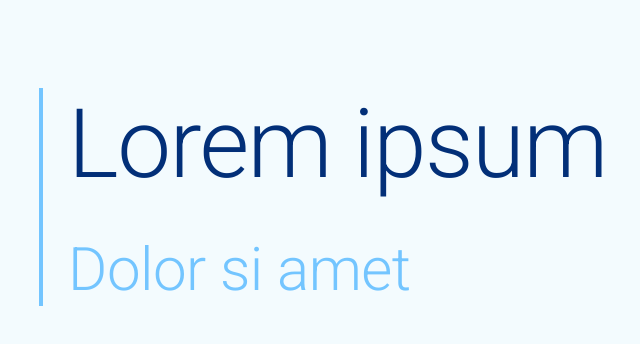
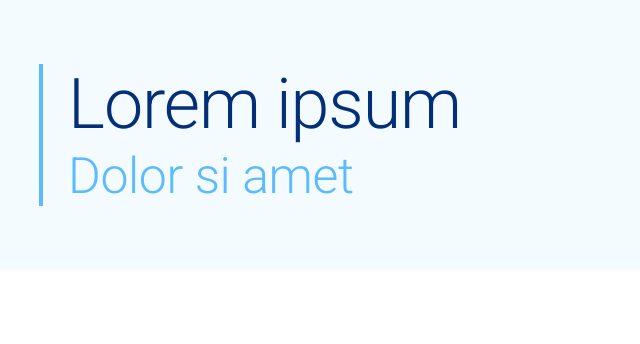
Before and after one commit to Kwiddy/Internship-React-Page, a React (Create React App) app: page / in a window 1280 px wide. Shown: the top 344 px of the page, without its empty margins (222-862 px from the left). Built offline with nearby package versions, Linux system fonts and the light colour scheme.

Commit message:
crude fix to title styling

```diff
--- a/src/App.js
+++ b/src/App.js
@@ -17,16 +17,10 @@ function App() {
       <div className="App">
         <header>
           <div className="headText">
-            <Typography
-              variant="h1"
-              component="h2"
-              fontSize="1"
-              gutterBottom
-              id="mainHead"
-            >
+            <Typography variant="h1" component="h2" fontSize="1" id="mainHead">
               Lorem ipsum
             </Typography>
-            <Typography variant="h2" gutterBottom>
+            <Typography variant="h2" gutterBottom id="subHead">
               Dolor si amet
             </Typography>
           </div>
--- a/src/styles/style.css
+++ b/src/styles/style.css
@@ -8,9 +8,9 @@ h1 {
 }
 
 .headText {
-  border-left: 4px solid #73c5ff;
-  color: #73c5ff;
-  margin: 10vh;
+  border-left: 4px solid #5cbbff;
+  color: #5cbbff;
+  margin: 7vh;
   margin-left: 20%;
   text-align: left;
   padding-left: 2%;
@@ -19,5 +19,10 @@ h1 {
 
 #mainHead {
   color: #022f78;
+  font-size: 70px;
+}
+
+#subHead {
+  font-size: 50px;
 }
 /*# sourceMappingURL=style.css.map */
--- a/src/styles/style.scss
+++ b/src/styles/style.scss
@@ -8,9 +8,9 @@ h1 {
 }
 
 .headText {
-  border-left: 4px solid #73c5ff;
-  color: #73c5ff;
-  margin: 10vh;
+  border-left: 4px solid #5cbbff;
+  color: #5cbbff;
+  margin: 7vh;
   margin-left: 20%;
   text-align: left;
   padding-left: 2%;
@@ -19,4 +19,9 @@ h1 {
 
 #mainHead {
   color: #022f78;
+  font-size: 70px;
 }
+
+#subHead {
+  font-size: 50px;
+}
```
Also changed, not shown: 1 other file (tests, documents, lock files or other folders).
